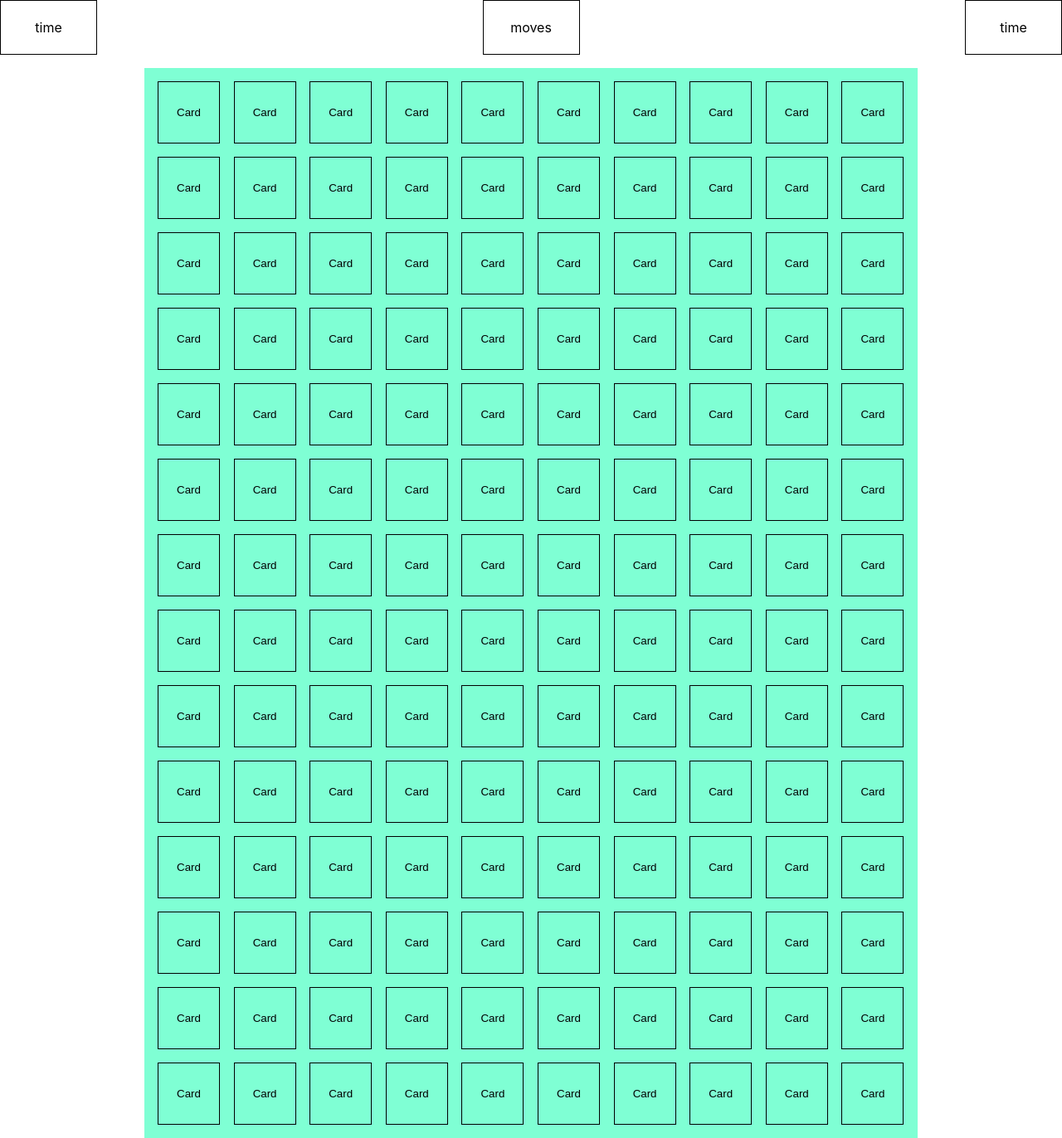
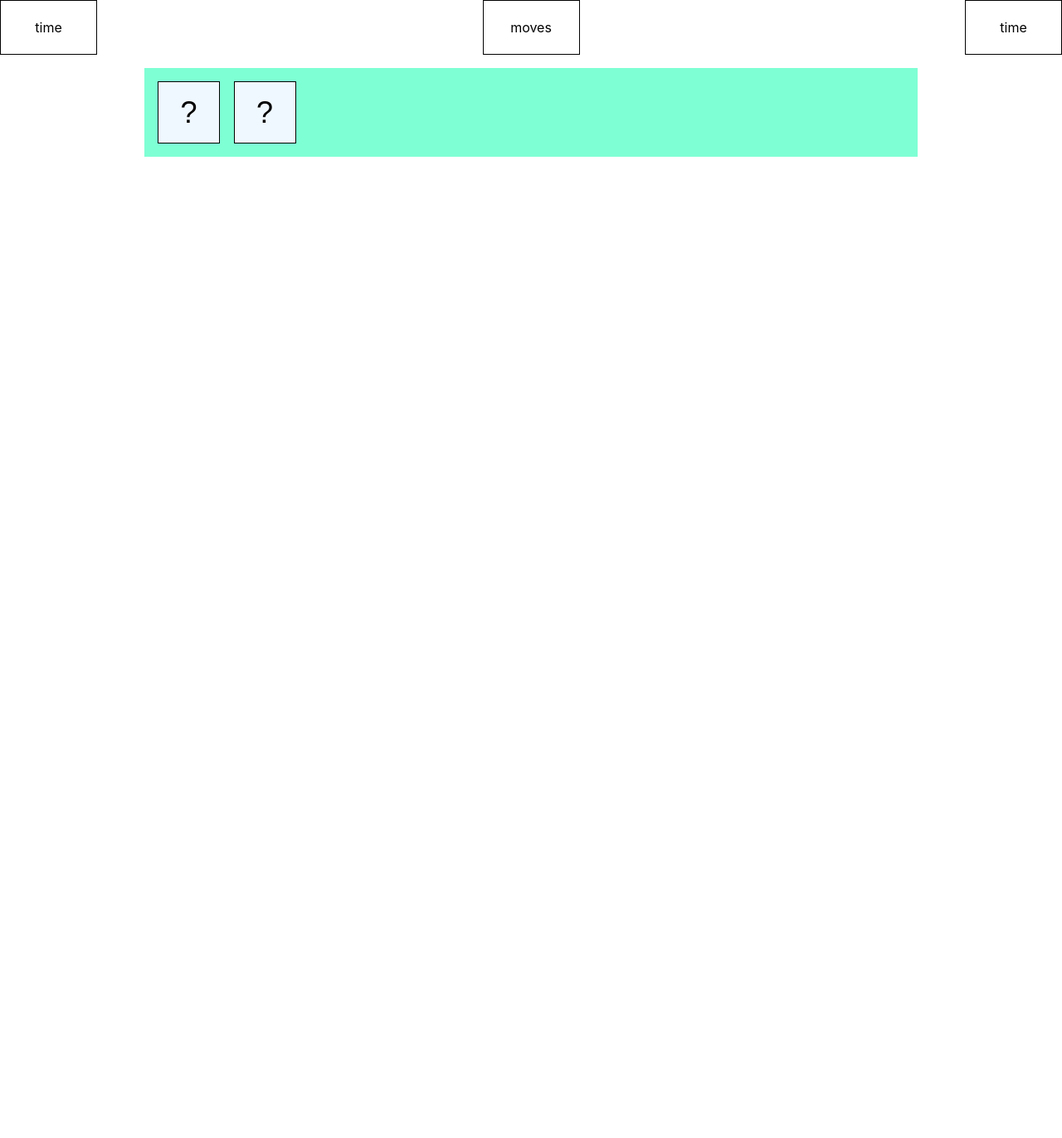
Before and after one commit to sobucki/emoji-react-memory-game, a React (Vite) app: page / in a window 1280 px wide. Shown: the whole page at 83% size. After the commit the page ends 800 px from the top, so only its background shows below. Built offline with nearby package versions, Linux system fonts and the light colour scheme.

Commit message:
Add flip effect

```diff
--- a/src/components/Card/card.tsx
+++ b/src/components/Card/card.tsx
@@ -1,7 +1,13 @@
-import { Container } from "./styles";
+import { Back, Container, Front } from "./styles";
+import { CardProps } from "./types";
 
-function Card() {
-  return <Container>Card</Container>;
+function Card({ value }: CardProps) {
+  return (
+    <Container>
+      <Back>?</Back>
+      <Front>{value}</Front>
+    </Container>
+  );
 }
 
 export default Card;
--- a/src/components/Card/styles.ts
+++ b/src/components/Card/styles.ts
@@ -10,6 +10,29 @@ export const Container = styled.button`
   background: none;
   cursor: pointer;
 
-  break-before: avoid; /* Evita que o elemento seja quebrado para a próxima linha */
+  break-before: avoid;
   break-after: auto;
+
+  font-size: 36px;
+
+  position: relative;
+  transform-style: preserve-3d;
+  transition: transform 0.5s ease-in-out;
+
+  &:hover {
+    transform: rotateY(-180deg);
+  }
+
+  background-color: aliceblue;
 `;
+
+export const Back = styled.div`
+  backface-visibility: hidden;
+  position: absolute;
+  transform: rotateY(0deg);
+`;
+export const Front = styled.div`
+  backface-visibility: hidden;
+  position: absolute;
+  transform: rotateY(180deg);
+`;
--- /dev/null
+++ b/src/components/Card/types.ts
@@ -0,0 +1,3 @@
+export type CardProps = {
+  value: string;
+};
--- a/src/components/Table/Table.tsx
+++ b/src/components/Table/Table.tsx
@@ -4,146 +4,8 @@ import { Container } from "./styles";
 function Table() {
   return (
     <Container>
-      <Card />
-      <Card />
-      <Card />
-      <Card />
-      <Card />
-      <Card />
-      <Card />
-      <Card />
-      <Card />
-      <Card />
-      <Card />
-      <Card />
-      <Card />
-      <Card />
-      <Card />
-      <Card />
-      <Card />
-      <Card />
-      <Card />
-      <Card />
-      <Card />
-      <Card />
-      <Card />
-      <Card />
-      <Card />
-      <Card />
-      <Card />
-      <Card />
-      <Card />
-      <Card />
-      <Card />
-      <Card />
-      <Card />
-      <Card />
-      <Card />
-      <Card />
-      <Card />
-      <Card />
-      <Card />
-      <Card />
-      <Card />
-      <Card />
-      <Card />
-      <Card />
-      <Card />
-      <Card />
-      <Card />
-      <Card />
-      <Card />
-      <Card />
-      <Card />
-      <Card />
-      <Card />
-      <Card />
-      <Card />
-      <Card />
-      <Card />
-      <Card />
-      <Card />
-      <Card />
-      <Card />
-      <Card />
-      <Card />
-      <Card />
-      <Card />
-      <Card />
-      <Card />
-      <Card />
-      <Card />
-      <Card />
-      <Card />
-      <Card />
-      <Card />
-      <Card />
-      <Card />
-      <Card />
-      <Card />
-      <Card />
-      <Card />
-      <Card />
-      <Card />
-      <Card />
-      <Card />
-      <Card />
-      <Card />
-      <Card />
-      <Card />
-      <Card />
-      <Card />
-      <Card />
-      <Card />
-      <Card />
-      <Card />
-      <Card />
-      <Card />
-      <Card />
-      <Card />
-      <Card />
-      <Card />
-      <Card />
-      <Card />
-      <Card />
-      <Card />
-      <Card />
-      <Card />
-      <Card />
-      <Card />
-      <Card />
-      <Card />
-      <Card />
-      <Card />
-      <Card />
-      <Card />
-      <Card />
-      <Card />
-      <Card />
-      <Card />
-      <Card />
-      <Card />
-      <Card />
-      <Card />
-      <Card />
-      <Card />
-      <Card />
-      <Card />
-      <Card />
-      <Card />
-      <Card />
-      <Card />
-      <Card />
-      <Card />
-      <Card />
-      <Card />
-      <Card />
-      <Card />
-      <Card />
-      <Card />
-      <Card />
-      <Card />
-      <Card />
+      <Card value="😂" />
+      <Card value="😂" />
     </Container>
   );
 }
```
Also changed, not shown: src/components/Table/types.ts (added).
